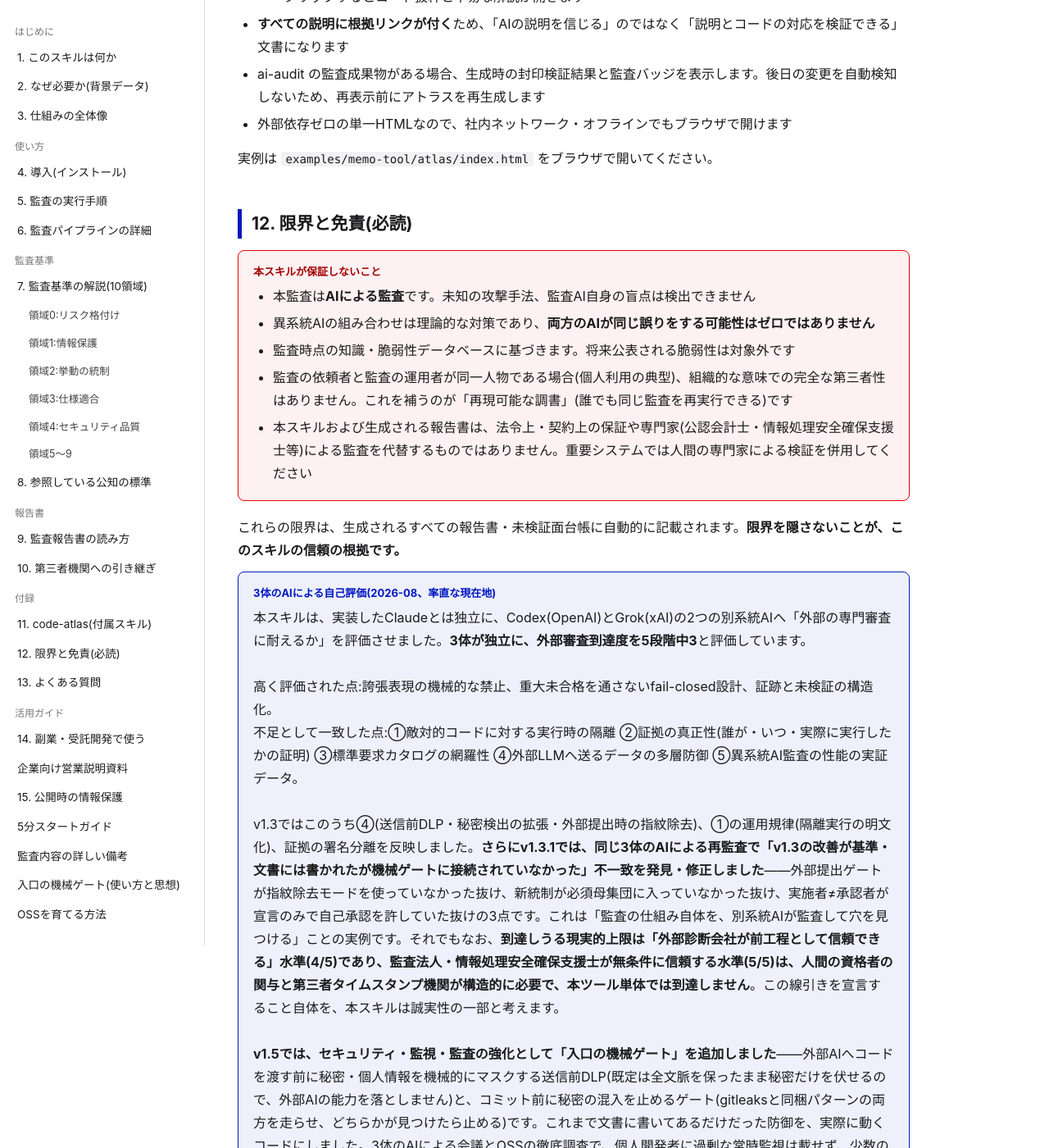
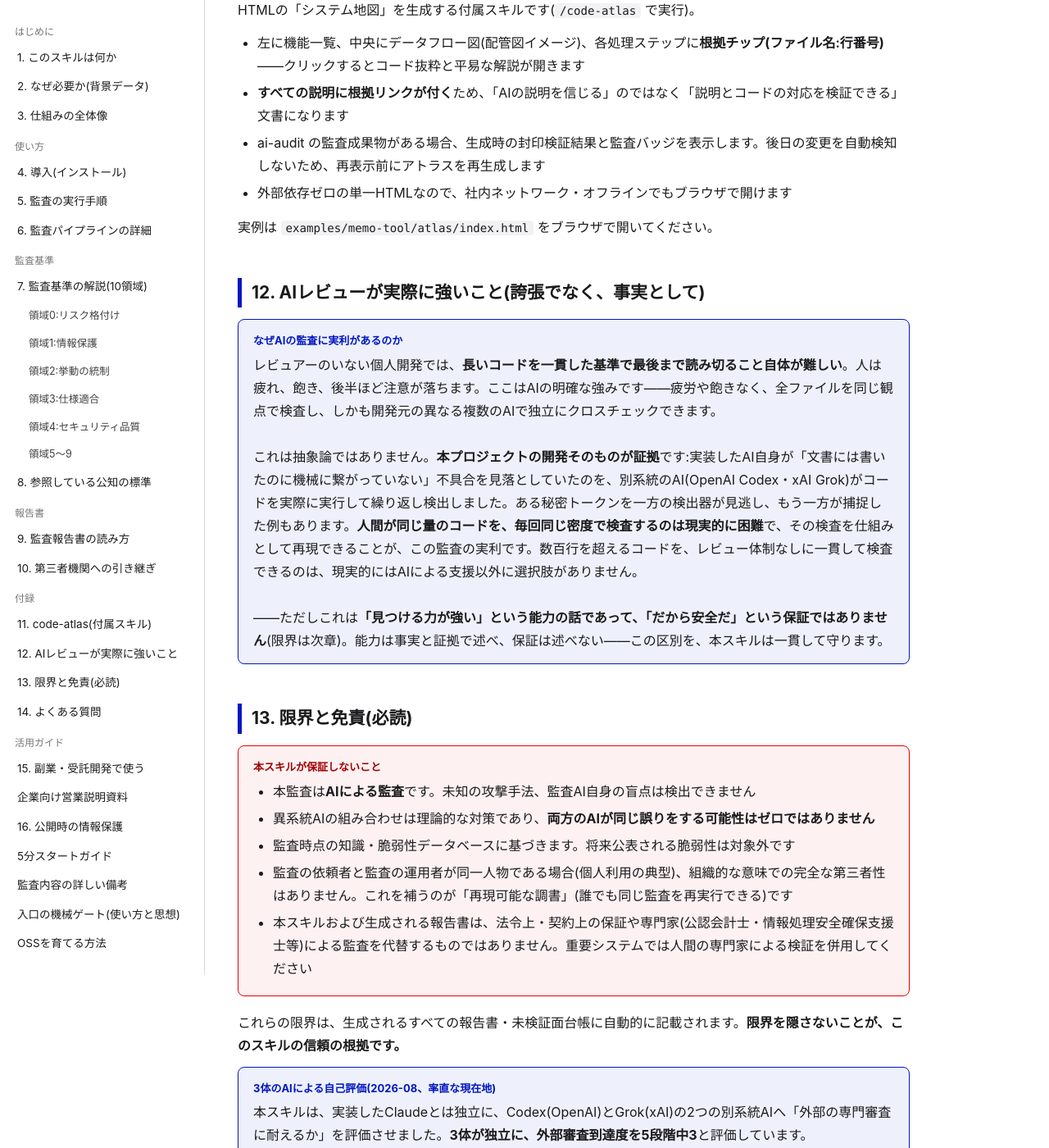
Before and after one commit to goonobu-dot/ai-audit-skill, a Jekyll site: the page docs/index.html, which Jekyll copies as it is, in a window 1280 px wide and 1400 px high, scrolled down 11513 px. Shown: the whole window at 82% size. Built offline with Jekyll 4.4.1, drawn with Linux system fonts in a browser that asks for light colours; some of the changed text lies outside the part shown.

Commit message:
docs: state AI-review capability plainly (hedge the guarantee, not the capability) (#14)
The docs undersold a real, evidenced strength: an AI (and two independent AIs)
can read long code with consistent rigor that a solo developer without a reviewer
realistically cannot match — this project's own development is the evidence
(cross-review repeatedly caught wiring gaps the implementing AI missed). New
manual section 12 states this with evidence, and the intro and security-gates
guide are adjusted to match.

The distinction held throughout: capability is stated with facts and evidence;
safety is never guaranteed. The "does not guarantee" section and every concrete
limit are unchanged. No banned assurance language (verified by test + grep).

Co-authored-by: goonobu-dot <goonobu-dot@users.noreply.github.com>

```diff
--- a/docs/index.html
+++ b/docs/index.html
@@ -99,12 +99,13 @@
   <a href="#thirdparty">10. 第三者機関への引き継ぎ</a>
   <div class="t">付録</div>
   <a href="#atlas">11. code-atlas(付属スキル)</a>
-  <a href="#limits">12. 限界と免責(必読)</a>
-  <a href="#faq">13. よくある質問</a>
+  <a href="#capability">12. AIレビューが実際に強いこと</a>
+  <a href="#limits">13. 限界と免責(必読)</a>
+  <a href="#faq">14. よくある質問</a>
   <div class="t">活用ガイド</div>
-  <a href="#freelance">14. 副業・受託開発で使う</a>
+  <a href="#freelance">15. 副業・受託開発で使う</a>
   <a href="client-security-assurance.html">企業向け営業説明資料</a>
-  <a href="#privacy">15. 公開時の情報保護</a>
+  <a href="#privacy">16. 公開時の情報保護</a>
   <a href="getting-started.html">5分スタートガイド</a>
   <a href="audit-notes.html">監査内容の詳しい備考</a>
   <a href="security-gates.html">入口の機械ゲート(使い方と思想)</a>
@@ -117,7 +118,7 @@
   <h2>1. このスキルは何か</h2>
   <p><strong>ai-audit</strong> は、AIコーディングエージェントで開発したシステムを、<strong>開発時の説明から切り離した別系統AIレビューと機械検査</strong>で評価し、その過程と結果を要求事項単位の証拠付き技術監査報告書として出力する、Claude Code / Codex 用のPreviewスキルです。既定は読み取り専用の <code>audit-only</code> です。別のAI提供者を使うことは組織的な第三者性を意味しません。</p>
   <h3>このシステムの目的</h3>
-  <p>目的は、AI開発を無条件に安全だと宣言することではありません。<strong>要求、実施した検査、得られた証拠、判定、未検証事項、承認</strong>を一つの流れで追跡し、開発者以外にも説明できる状態を作ることです。</p>
+  <p>目的は、AI開発を無条件に安全だと宣言することではありません。<strong>要求、実施した検査、得られた証拠、判定、未検証事項、承認</strong>を一つの流れで追跡し、開発者以外にも説明できる状態を作ることです。同時に、<strong>レビュアーのいない個人開発でも、長いコードを一貫した基準で・複数の独立したAIで検査できる</strong>——これは人手だけでは現実的に難しい水準であり、AIによる支援の明確な実利です(詳細は「12. AIレビューが実際に強いこと」)。ただしそれは能力の話であって、安全の保証ではありません。</p>
   <div class="cards">
     <div class="card"><strong>品質を見える化</strong>「問題なし」ではなく、何をどの方法で確かめたかを証拠と一緒に残します。</div>
     <div class="card"><strong>納品説明を標準化</strong>顧客、セキュリティ担当、外部専門家が確認しやすい共通資料を生成します。</div>
@@ -370,8 +371,17 @@ brew install jscpd      # 複製コード検出</code></pre>
   <p>実例は <code>examples/memo-tool/atlas/index.html</code> をブラウザで開いてください。</p>
 </section>
 
+<section id="capability">
+  <h2>12. AIレビューが実際に強いこと(誇張でなく、事実として)</h2>
+  <div class="box important"><b class="tag">なぜAIの監査に実利があるのか</b>
+  レビュアーのいない個人開発では、<strong>長いコードを一貫した基準で最後まで読み切ること自体が難しい</strong>。人は疲れ、飽き、後半ほど注意が落ちます。ここはAIの明確な強みです——疲労や飽きなく、全ファイルを同じ観点で検査し、しかも開発元の異なる複数のAIで独立にクロスチェックできます。<br><br>
+  これは抽象論ではありません。<strong>本プロジェクトの開発そのものが証拠</strong>です:実装したAI自身が「文書には書いたのに機械に繋がっていない」不具合を見落としていたのを、別系統のAI(OpenAI Codex・xAI Grok)がコードを実際に実行して繰り返し検出しました。ある秘密トークンを一方の検出器が見逃し、もう一方が捕捉した例もあります。<strong>人間が同じ量のコードを、毎回同じ密度で検査するのは現実的に困難</strong>で、その検査を仕組みとして再現できることが、この監査の実利です。数百行を超えるコードを、レビュー体制なしに一貫して検査できるのは、現実的にはAIによる支援以外に選択肢がありません。<br><br>
+  ——ただしこれは<strong>「見つける力が強い」という能力の話であって、「だから安全だ」という保証ではありません</strong>(限界は次章)。能力は事実と証拠で述べ、保証は述べない——この区別を、本スキルは一貫して守ります。
+  </div>
+</section>
+
 <section id="limits">
-  <h2>12. 限界と免責(必読)</h2>
+  <h2>13. 限界と免責(必読)</h2>
   <div class="box danger"><b class="tag">本スキルが保証しないこと</b>
   <ul style="margin-bottom:0">
     <li>本監査は<strong>AIによる監査</strong>です。未知の攻撃手法、監査AI自身の盲点は検出できません</li>
@@ -423,7 +433,7 @@ brew install jscpd      # 複製コード検出</code></pre>
 </section>
 
 <section id="privacy">
-  <h2>15. 公開時の情報保護</h2>
+  <h2>16. 公開時の情報保護</h2>
   <p>公開リポジトリと監査サンプルには、作者や利用者の勤務先、職歴、顧客名、案件名、実データ、端末の絶対パス、メールアドレス、秘密値を含めません。業界例が必要な場合も、個人との関係を示さない一般的な表現と架空データを使います。</p>
   <ul>
     <li>監査前に対象コードと仕様書の秘密値・個人情報を確認する</li>
```
Also changed, not shown: other parts of docs/index.html (+2 -2 lines), docs/security-gates.md (+1 -1 lines).
